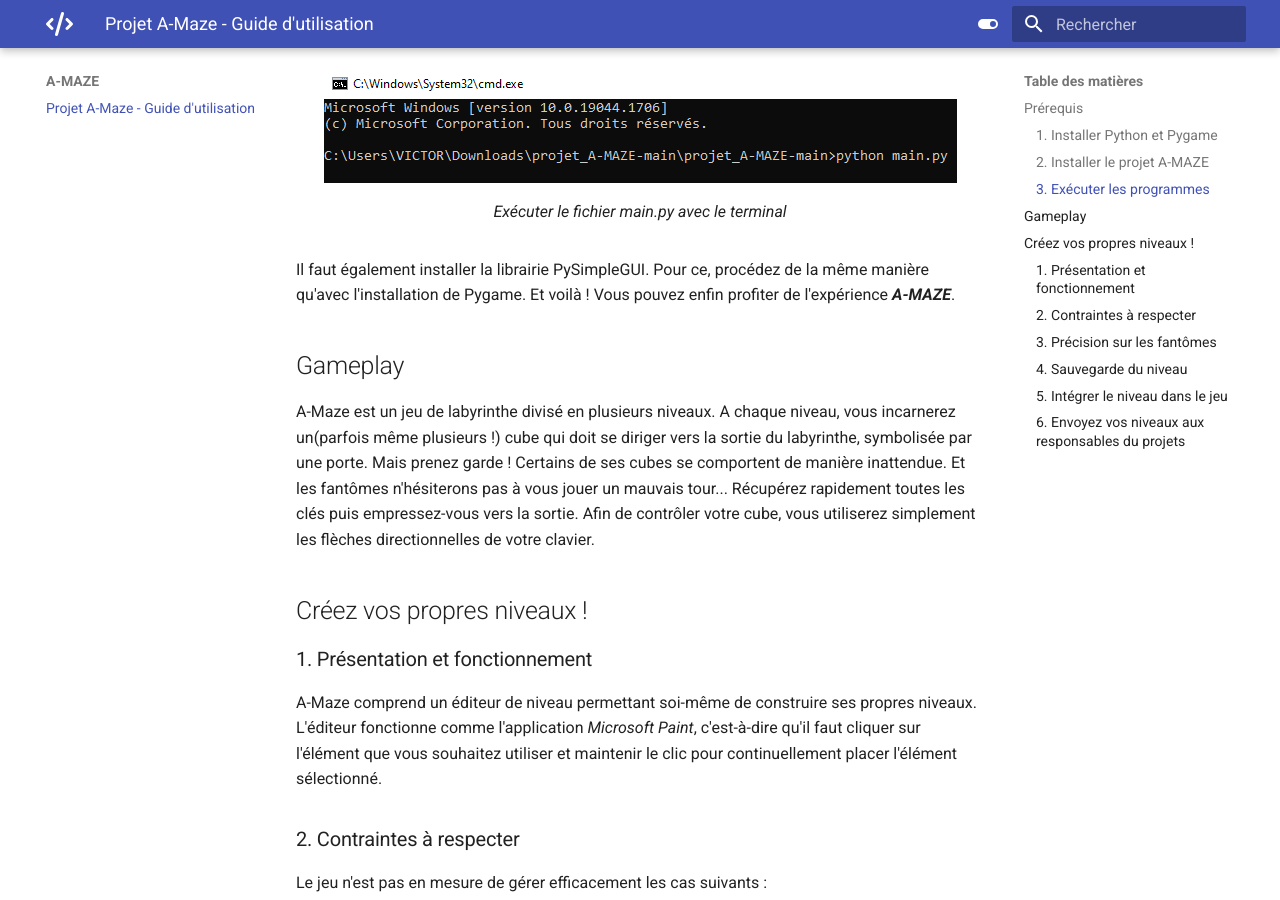
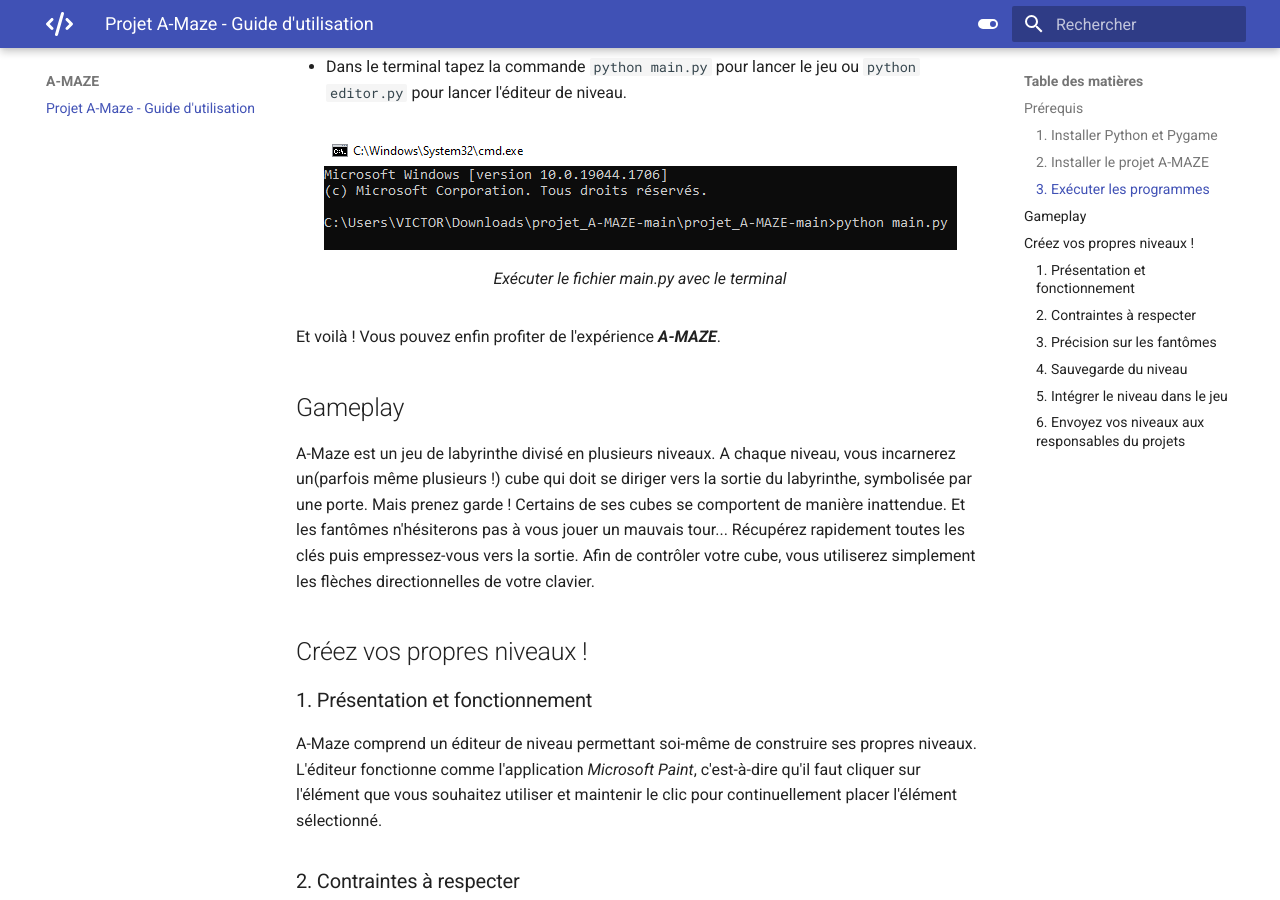
Before and after one commit to victorminator/A-Maze-userguide, an MkDocs documentation site: the page built from docs/index.md, in a window 1280 px wide and 900 px high, scrolled down 1692 px. Built offline with MkDocs 1.6.1 and Material for MkDocs 9.7.7, drawn with Linux system fonts in a browser that asks for light colours; some of the changed text lies outside the part shown.

Commit message:
Update index.md

```diff
--- a/docs/index.md
+++ b/docs/index.md
@@ -36,7 +38,7 @@ A-Maze est un projet informatique écrit en Python à partir du module Pygame. I
   ![Lancer le programme](images/runfile.PNG)
   <figcaption>Exécuter le fichier main.py avec le terminal</figcaption>
 </figure>
-Il faut également installer la librairie PySimpleGUI. Pour ce, procédez de la même manière qu'avec l'installation de Pygame.
+
 Et voilà ! Vous pouvez enfin profiter de l'expérience **_A-MAZE_**.
 
 ## Gameplay
```
Also changed, not shown: other parts of docs/index.md (+2 -0 lines).
